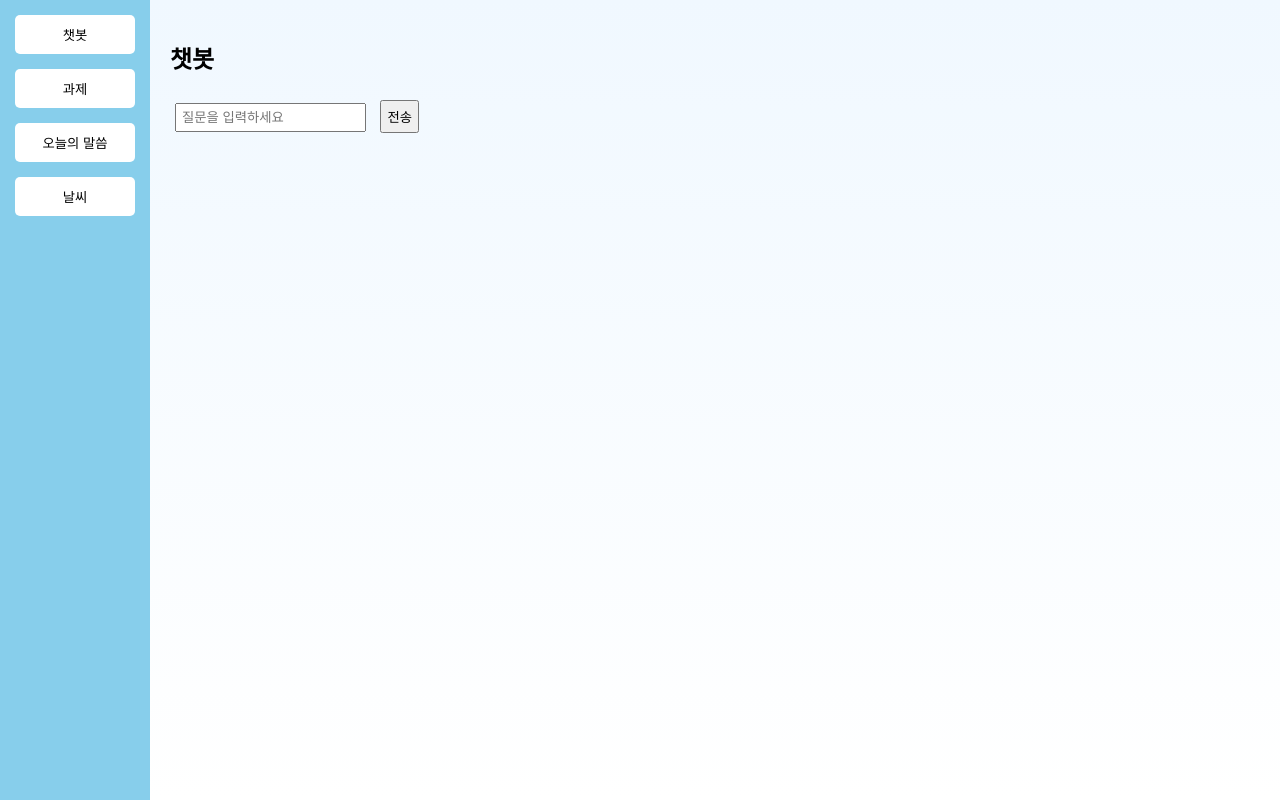
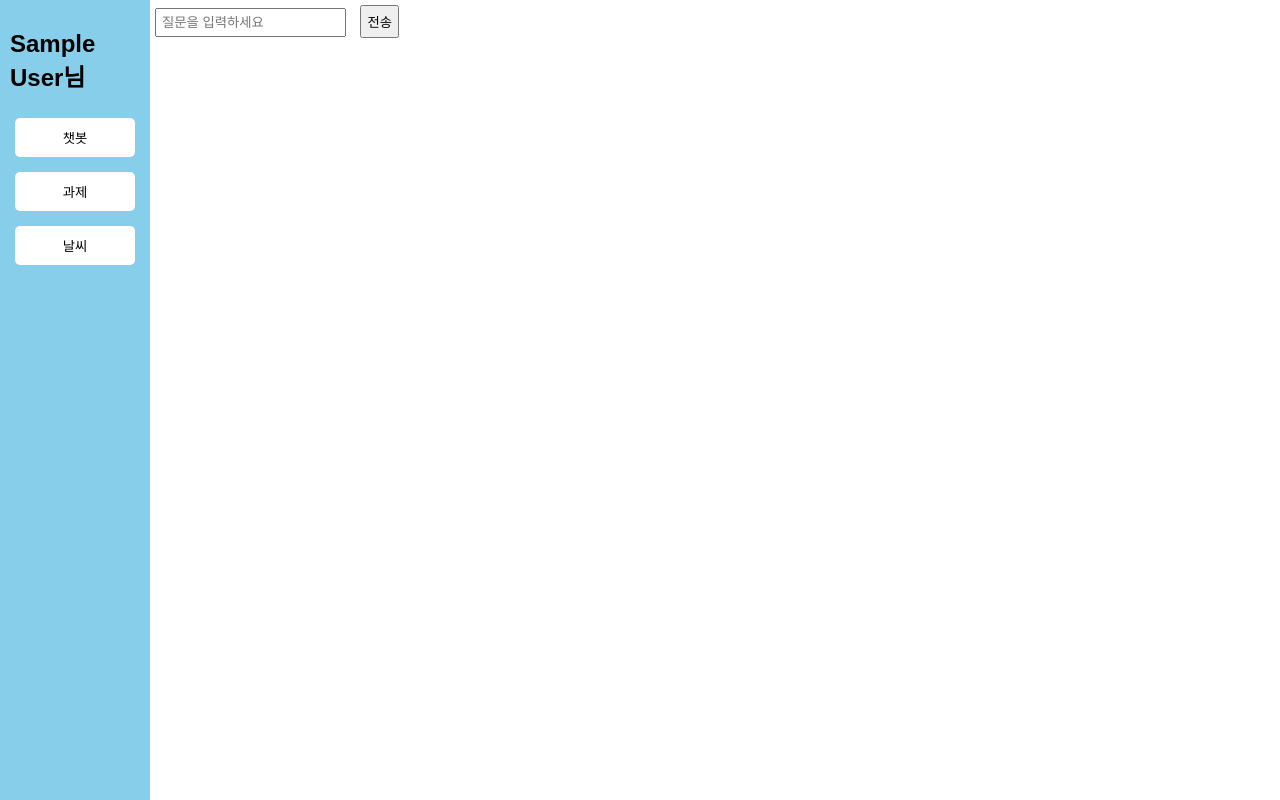
Before and after one commit to hansj8267/basic-chatbot, a Flask app: page /chat in a window 1280 px wide. Run offline with Flask 3, Linux system fonts and the light colour scheme; the visitor is signed in with stand-in values (Sample User, id 1); data that the repository does not hold is empty.

Commit message:
Update chat.html

```diff
--- a/templates/chat.html
+++ b/templates/chat.html
@@ -2,48 +2,37 @@
 <html lang="ko">
 <head>
   <meta charset="UTF-8">
-  <title>{{name}}님의 챗봇</title>
+  <title>{{ name }}님의 챗봇</title>
   <link rel="stylesheet" href="/static/style.css">
 </head>
 <body>
   <div class="sidebar">
+    <h2>{{ name }}님</h2>
     <button onclick="showScreen('chat')">챗봇</button>
     <button onclick="showScreen('assignments')">과제</button>
-    <button onclick="showScreen('verse')">오늘의 말씀</button>
     <button onclick="showScreen('weather')">날씨</button>
   </div>
 
-  <div class="main-content">
-    <div id="chatScreen" class="screen">
-      <h2>챗봇</h2>
+  <div class="main">
+    <div id="chat-screen">
       <form id="chat-form">
-        <input id="messageInput" placeholder="질문을 입력하세요">
-        <button type="submit">전송</button>
+        <input type="text" id="messageInput" placeholder="질문을 입력하세요">
+        <input type="submit" value="전송">
       </form>
-      <div id="replyBox"></div>
+      <div id="replyBox" class="reply"></div>
     </div>
 
-    <div id="assignmentsScreen" class="screen">
-      <h2>과제 목록</h2>
-      <input id="taskDate" type="date">
-      <input id="taskText" placeholder="과제 내용">
-      <button onclick="addAssignment()">추가</button>
+    <div id="assignments-screen" class="screen">
+      <h2>등록된 과제</h2>
       <div id="assignmentsBox"></div>
     </div>
 
-    <div id="verseScreen" class="screen">
-      <h2>오늘의 성경 말씀</h2>
-      <div id="verseBox"></div>
-    </div>
-
-    <div id="weatherScreen" class="screen">
-      <h2>날씨</h2>
-      <input id="cityInput" placeholder="도시 입력">
-      <button onclick="saveCity()">저장</button>
+    <div id="weather-screen" class="screen">
+      <h2>저장된 날씨 위치</h2>
       <div id="weatherBox"></div>
     </div>
   </div>
 
-  <script src="/static/script.js"></script>
+  <script src="/static/chat.js"></script>
 </body>
 </html>
```
